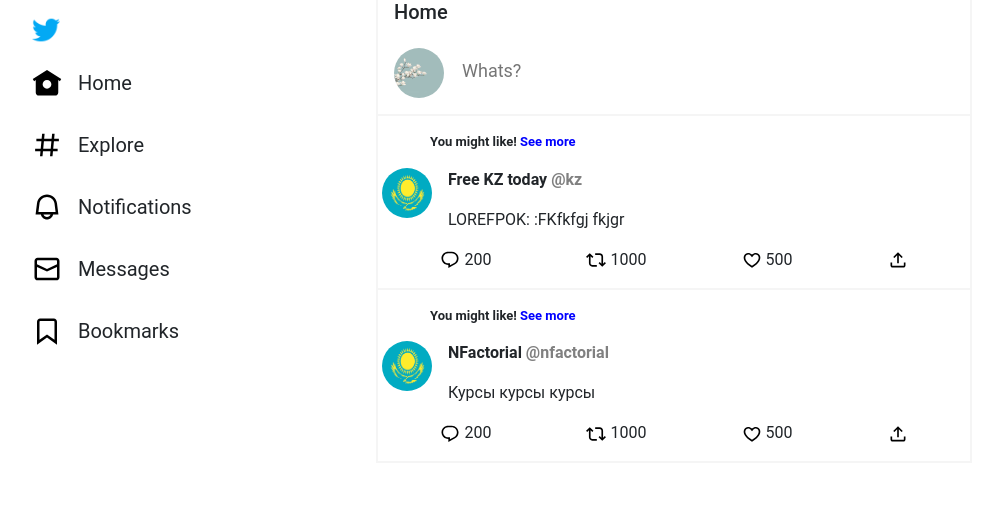
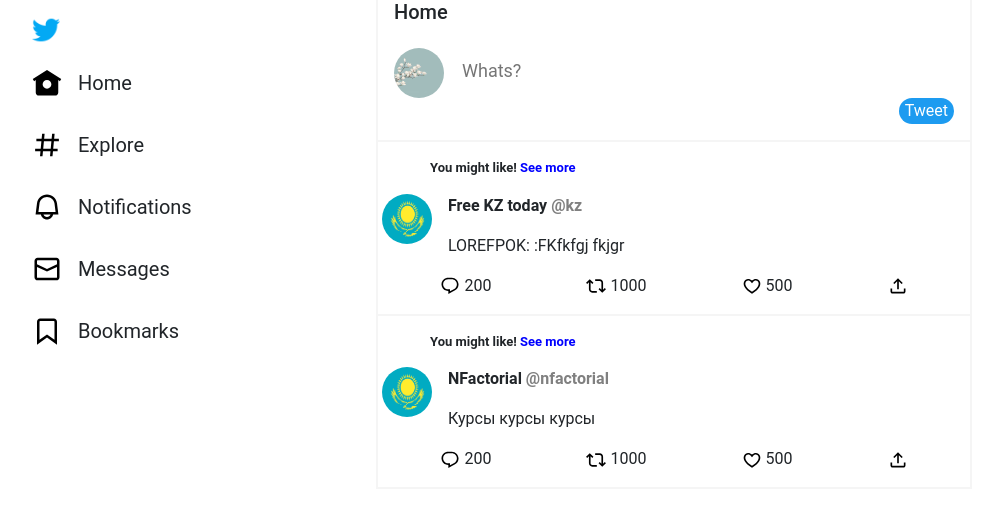
Before and after one commit to ayanbaryshev02-dev/twitterClone, a React (Create React App) app in the folder twitter-clone/: page / in a window 1280 px wide. Shown: the top 506 px of the page, without its empty margins (64-1049 px from the left). Built offline with nearby package versions, Linux system fonts and the light colour scheme.

Commit message:
Add Tweet Button

```diff
--- a/twitter-clone/src/components/HomeComponent/NewTweet.js
+++ b/twitter-clone/src/components/HomeComponent/NewTweet.js
@@ -2,10 +2,12 @@
 
 const NewTweet = () => {
     return(
-        <div className="p-3" style={{borderBottom: '2px solid whitesmoke'}}>
-            <img src={PROFILE_IMG_PATH} style={{width: 50, borderRadius: 50}}/>
-            <input placeholder="Whats?" style={{border: 'none', fontSize: 18, outline: 'none'}} className="mx-3" />
-
+        <div className="p-3 d-flex flex-column" style={{borderBottom: '2px solid whitesmoke'}}>
+            <div>
+                <img src={PROFILE_IMG_PATH} style={{width: 50, borderRadius: 50}}/>
+                <input placeholder="Whats?" style={{border: 'none', fontSize: 18, outline: 'none'}} className="mx-3" />
+            </div>
+            <button style={{alignSelf: 'flex-end', color: 'white', background: '#1D9BF0', borderRadius: 20, border: 'none',}}>Tweet</button>
         </div>
     )
 }
```
